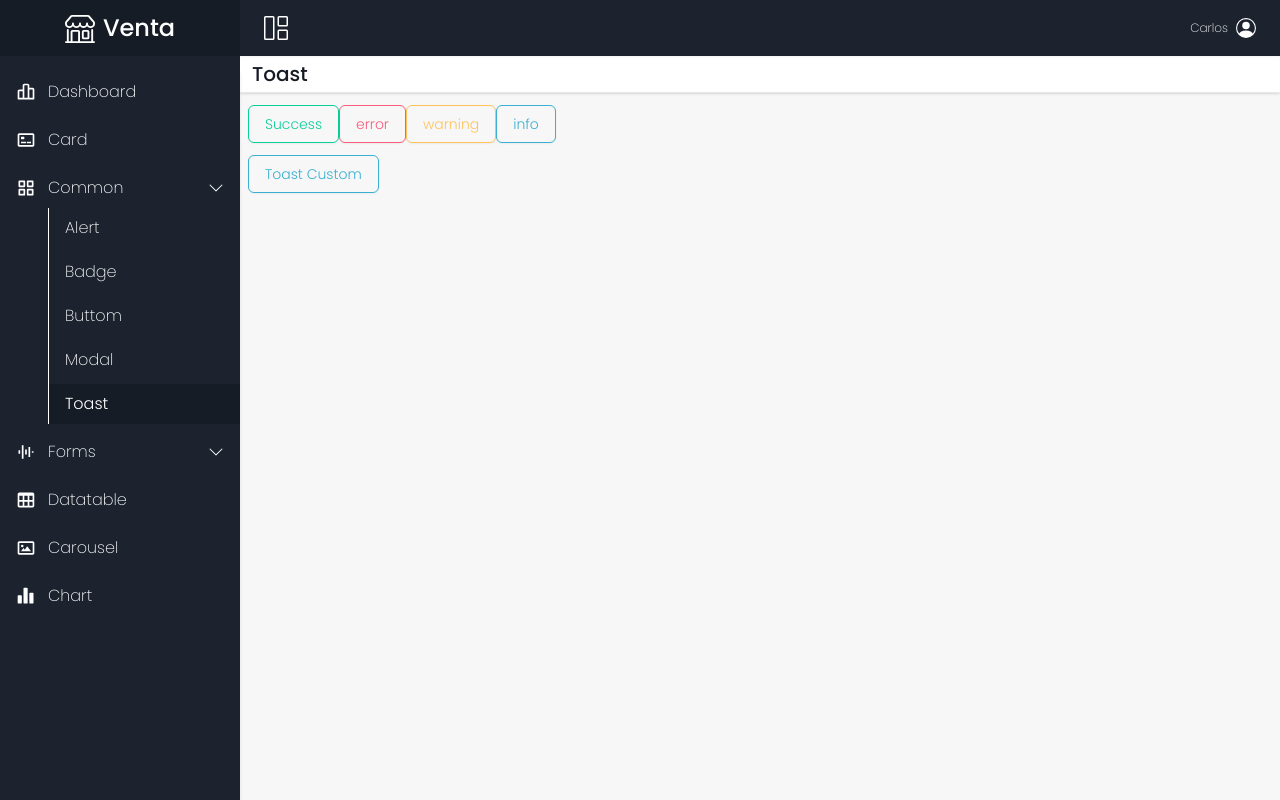
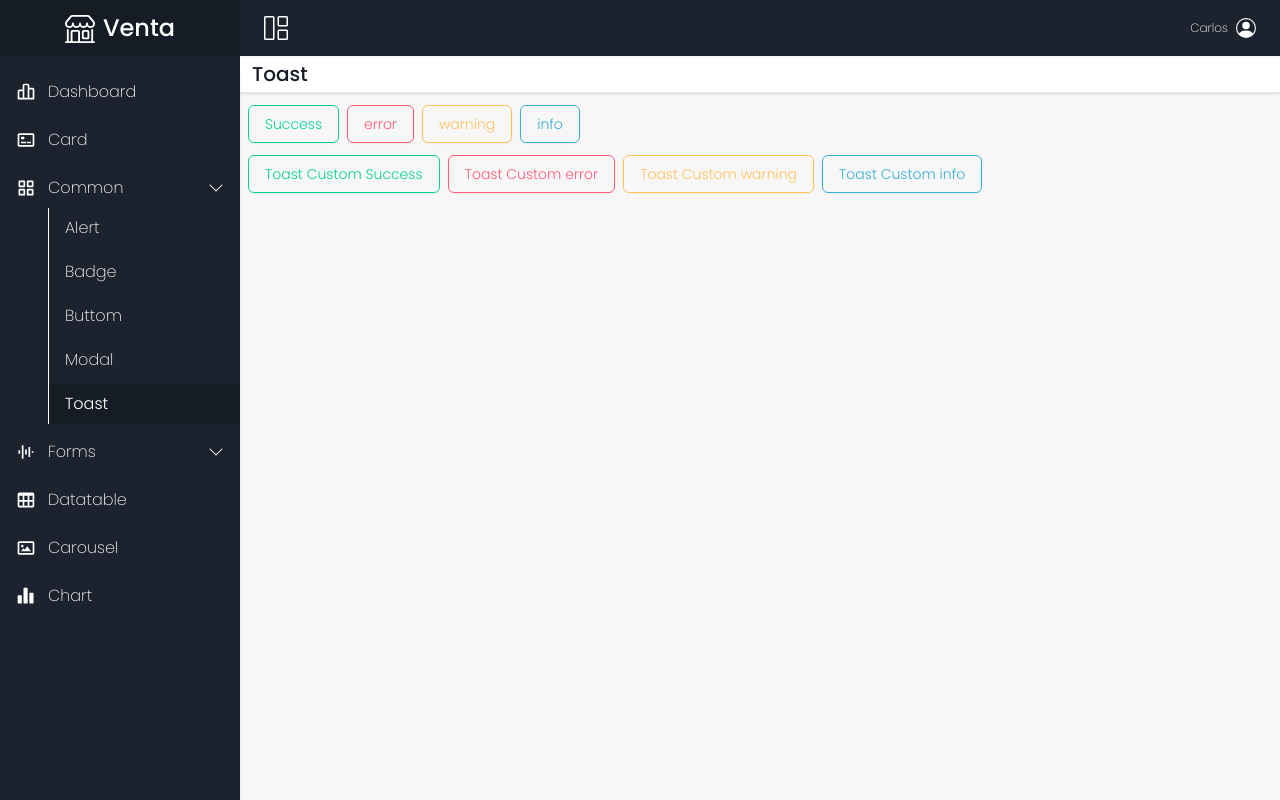
Before and after one commit to tucno21/dashbioard-react-tailwind, a React (Vite) app: page /dashboard/toast in a window 1280 px wide. Built offline with nearby package versions, Linux system fonts and the light colour scheme.

Commit message:
correccion de toastPersonalizado

```diff
--- a/src/components/toast/toastCustom.ts
+++ b/src/components/toast/toastCustom.ts
@@ -66,7 +66,7 @@ const color = {
     success: '#07BC0C',
     error: '#E74C3C',
     warning: '#F1C40F',
-    info: '#3498DB',
+    info: '#3498DB'
 }
 
 const styleStatus = {
@@ -74,17 +74,17 @@ const styleStatus = {
     error: ['border-none', `bg-[${color.error}]`, 'text-white'],
     warning: ['border-none', `bg-[${color.warning}]`, 'text-white'],
     info: ['border-none', `bg-[${color.info}]`, 'text-white'],
-};
+}
 
 const styleStatusBorder = {
-    success: [`border-[${color.success}]`, `bg-green-50`, `text-[${color.success}]`],
-    error: [`border-[${color.error}]`, `bg-red-50`, `text-[${color.error}]`],
-    warning: [`border-[${color.warning}]`, `bg-yellow-50`, `text-[${color.warning}]`],
-    info: [`border-[${color.info}]`, `bg-blue-50`, `text-[${color.info}]`],
+    success: [`border-[${color.success}]`, 'bg-green-50', `text-[${color.success}]`],
+    error: [`border-[${color.error}]`, 'bg-red-50', `text-[${color.error}]`],
+    warning: [`border-[${color.warning}]`, 'bg-yellow-50', `text-[${color.warning}]`],
+    info: [`border-[${color.info}]`, 'bg-blue-50', `text-[${color.info}]`],
 }
 
 
-const createHtmlToast = (status: Toast["status"], message: Toast["message"], bgColor: Toast["bgColor"]) => {
+const createHtmlToast = (status: Toast["status"], message: Toast["message"], bgColor: boolean) => {
     const body = document.querySelector("body");
 
     // Crear el elemento contenedor principal <div class="fixed top-10 right-2 z-50">
@@ -95,7 +95,28 @@ const createHtmlToast = (status: Toast["status"], message: Toast["message"], bgC
 
     // Crear el elemento secundario
     const childDiv = document.createElement("div");
-    childDiv.classList.add("animation-sacudiendo", "flex", "justify-center", "items-center", "gap-2", "px-3", "py-2", "text-sm", "border", "rounded-lg", "max-w-sm", "shadow-lg", ...(bgColor ? styleStatus[status] : styleStatusBorder[status]));
+    childDiv.classList.add(
+        "animation-sacudiendo",
+        "flex",
+        "justify-center",
+        "items-center",
+        "gap-2", "px-3", "py-2",
+        "text-sm",
+        "border",
+        "rounded-lg",
+        "max-w-sm",
+        "shadow-lg",
+        // ...(bgColor ? styleStatus[status] : styleStatusBorder[status])
+    );
+    if (bgColor) {
+        childDiv.classList.add(
+            ...styleStatus[status]
+        );
+    } else {
+        childDiv.classList.add(
+            ...styleStatusBorder[status]
+        );
+    }
 
     const svg = alertIcon(status, 35, 35);
 
--- a/src/pages/dasboard/ToastPage.tsx
+++ b/src/pages/dasboard/ToastPage.tsx
@@ -11,9 +11,18 @@ const ToastPage = () => {
     const warning = () => toast.warning('tenemos un aviso');
     const info = () => toast.info('tenemos una info');
 
-    const custom = () => {
-        toastPersonalizado({ status: 'info', message: 'success toast  ', bgColor: true });
+    const customSuccess = () => {
+        toastPersonalizado({ status: 'success', message: 'Color de estado correcto...', bgColor: false });
     };
+    const customError = () => {
+        toastPersonalizado({ status: 'error', message: 'Color de estado error...' });
+    }
+    const customWarning = () => {
+        toastPersonalizado({ status: 'warning', message: 'Color de estado warning...', bgColor: false });
+    }
+    const customInfo = () => {
+        toastPersonalizado({ status: 'info', message: 'Color de estado info...' });
+    }
 
     return (
         <div className="space-y-1 mx-auto">
@@ -30,14 +39,17 @@ const ToastPage = () => {
             {/* INFORMACIO PAGE */}
             <div className="px-1 py-1 md:px-2 md:py-2 w-full">
                 <div className="flex flex-col gap-3">
-                    <div className="">
+                    <div className="flex gap-2">
                         <button className="btn btn-outline-success" onClick={success}>Success</button>
                         <button className="btn btn-outline-danger" onClick={error}>error</button>
                         <button className="btn btn-outline-warning" onClick={warning}>warning</button>
                         <button className="btn btn-outline-info" onClick={info}>info</button>
                     </div>
-                    <div className="">
-                        <button className="btn btn-outline-info" onClick={custom}>Toast Custom</button>
+                    <div className="flex gap-2">
+                        <button className="btn btn-outline-success" onClick={customSuccess}>Toast Custom Success</button>
+                        <button className="btn btn-outline-danger" onClick={customError}>Toast Custom error</button>
+                        <button className="btn btn-outline-warning" onClick={customWarning}>Toast Custom warning</button>
+                        <button className="btn btn-outline-info" onClick={customInfo}>Toast Custom info</button>
                     </div>
                 </div>
 
```
